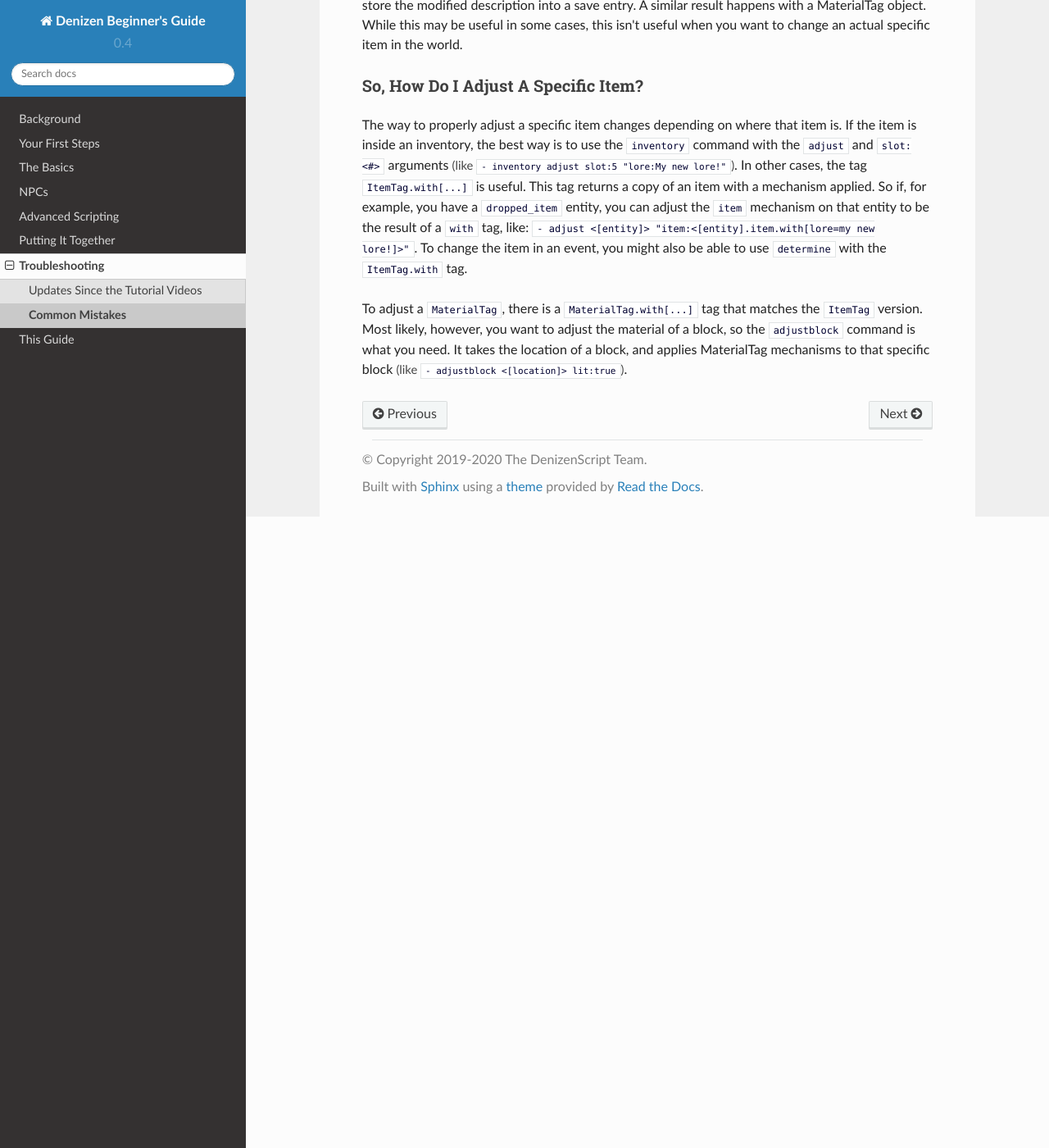
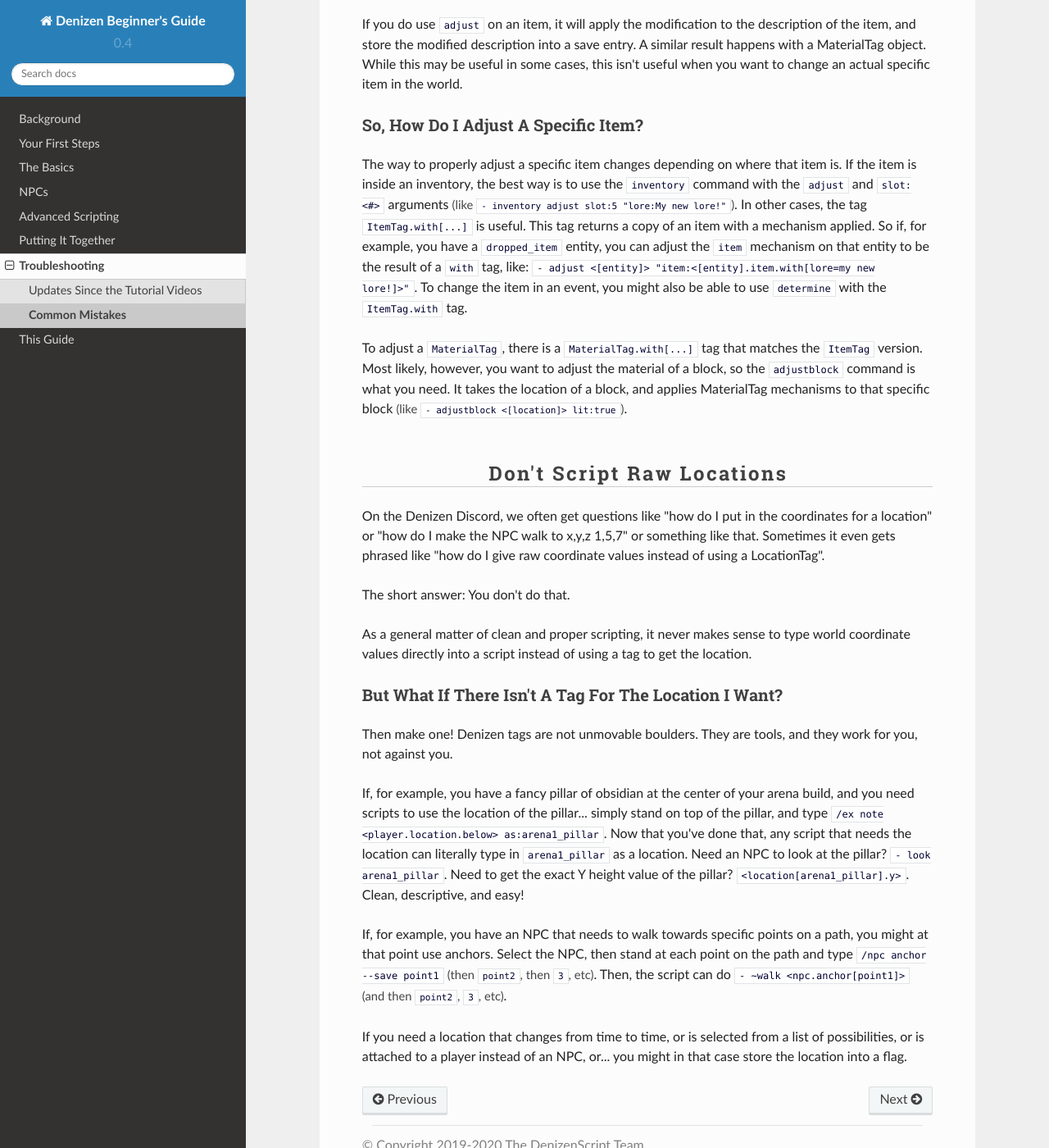
Before and after one commit to DenizenScript/Denizen-Beginners-Guide, a Sphinx documentation site: the page built from source/guides/troubleshooting/common-mistakes.md, in a window 1280 px wide and 1400 px high, scrolled down 12344 px. Shown: the whole window at 82% size. Built offline with Sphinx 7.4.7 and the Read the Docs theme 2.0.0, drawn with Linux system fonts in a browser that asks for light colours; some of the changed text lies outside the part shown.

Commit message:
common mistake writeup: "don't script raw locations"

```diff
--- a/source/guides/troubleshooting/common-mistakes.md
+++ b/source/guides/troubleshooting/common-mistakes.md
@@ -302,3 +302,21 @@ If you do use `adjust` on an item, it will apply the modification to the descrip
 The way to properly adjust a specific item changes depending on where that item is. If the item is inside an inventory, the best way is to use the `inventory` command with the `adjust` and `slot:<#>` arguments <span class="parens">(like `- inventory adjust slot:5 "lore:My new lore!"`)</span>. In other cases, the tag `ItemTag.with[...]` is useful. This tag returns a copy of an item with a mechanism applied. So if, for example, you have a `dropped_item` entity, you can adjust the `item` mechanism on that entity to be the result of a `with` tag, like: `- adjust <[entity]> "item:<[entity].item.with[lore=my new lore!]>"`. To change the item in an event, you might also be able to use `determine` with the `ItemTag.with` tag.
 
 To adjust a `MaterialTag`, there is a `MaterialTag.with[...]` tag that matches the `ItemTag` version. Most likely, however, you want to adjust the material of a block, so the `adjustblock` command is what you need. It takes the location of a block, and applies MaterialTag mechanisms to that specific block <span class="parens">(like `- adjustblock <[location]> lit:true`)</span>.
+
+### Don't Script Raw Locations
+
+On the Denizen Discord, we often get questions like "how do I put in the coordinates for a location" or "how do I make the NPC walk to x,y,z 1,5,7" or something like that. Sometimes it even gets phrased like "how do I give raw coordinate values instead of using a LocationTag".
+
+The short answer: You don't do that.
+
+As a general matter of clean and proper scripting, it never makes sense to type world coordinate values directly into a script instead of using a tag to get the location.
+
+#### But What If There Isn't A Tag For The Location I Want?
+
+Then make one! Denizen tags are not unmovable boulders. They are tools, and they work for you, not against you.
+
+If, for example, you have a fancy pillar of obsidian at the center of your arena build, and you need scripts to use the location of the pillar... simply stand on top of the pillar, and type `/ex note <player.location.below> as:arena1_pillar`. Now that you've done that, any script that needs the location can literally type in `arena1_pillar` as a location. Need an NPC to look at the pillar? `- look arena1_pillar`. Need to get the exact Y height value of the pillar? `<location[arena1_pillar].y>`. Clean, descriptive, and easy!
+
+If, for example, you have an NPC that needs to walk towards specific points on a path, you might at that point use anchors. Select the NPC, then stand at each point on the path and type `/npc anchor --save point1` <span class="parens">(then `point2`, then `3`, etc)</span>. Then, the script can do `- ~walk <npc.anchor[point1]>` <span class="parens">(and then `point2`, `3`, etc)</span>.
+
+If you need a location that changes from time to time, or is selected from a list of possibilities, or is attached to a player instead of an NPC, or... you might in that case store the location into a flag.
```
